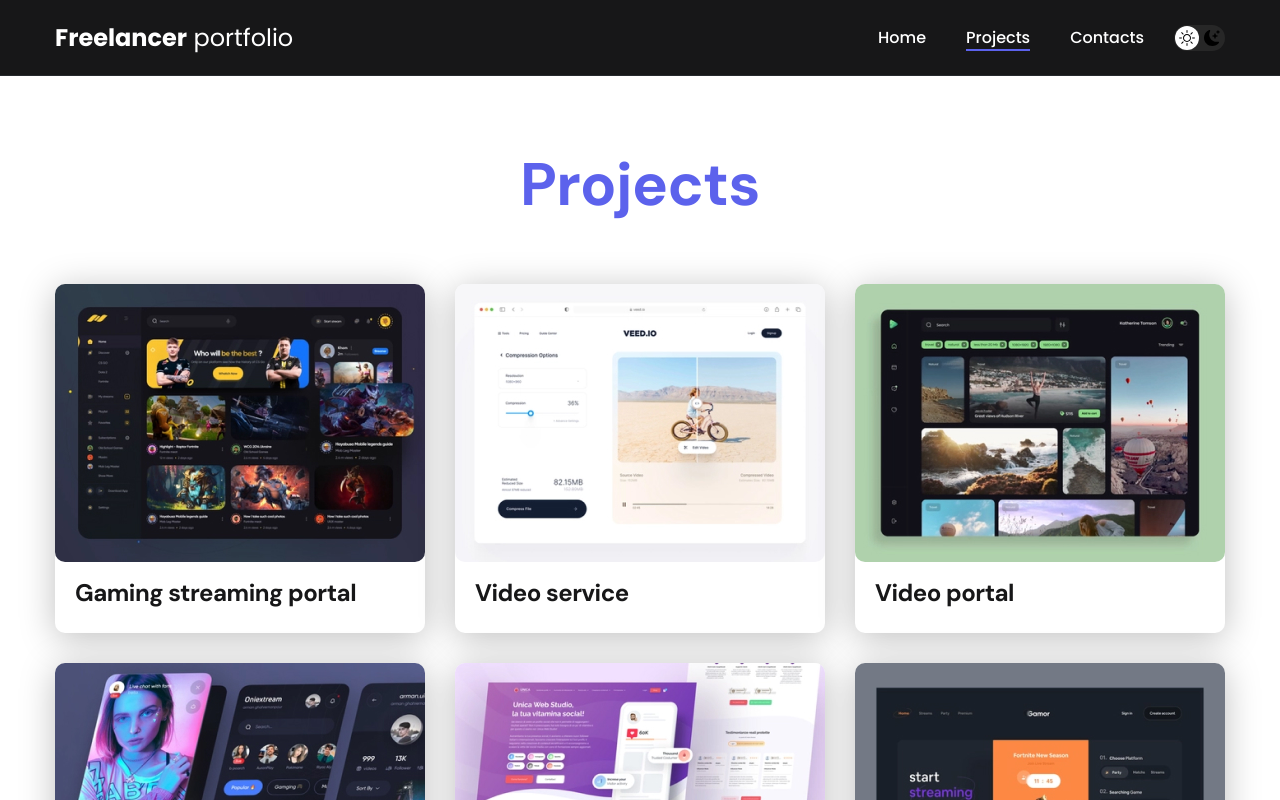
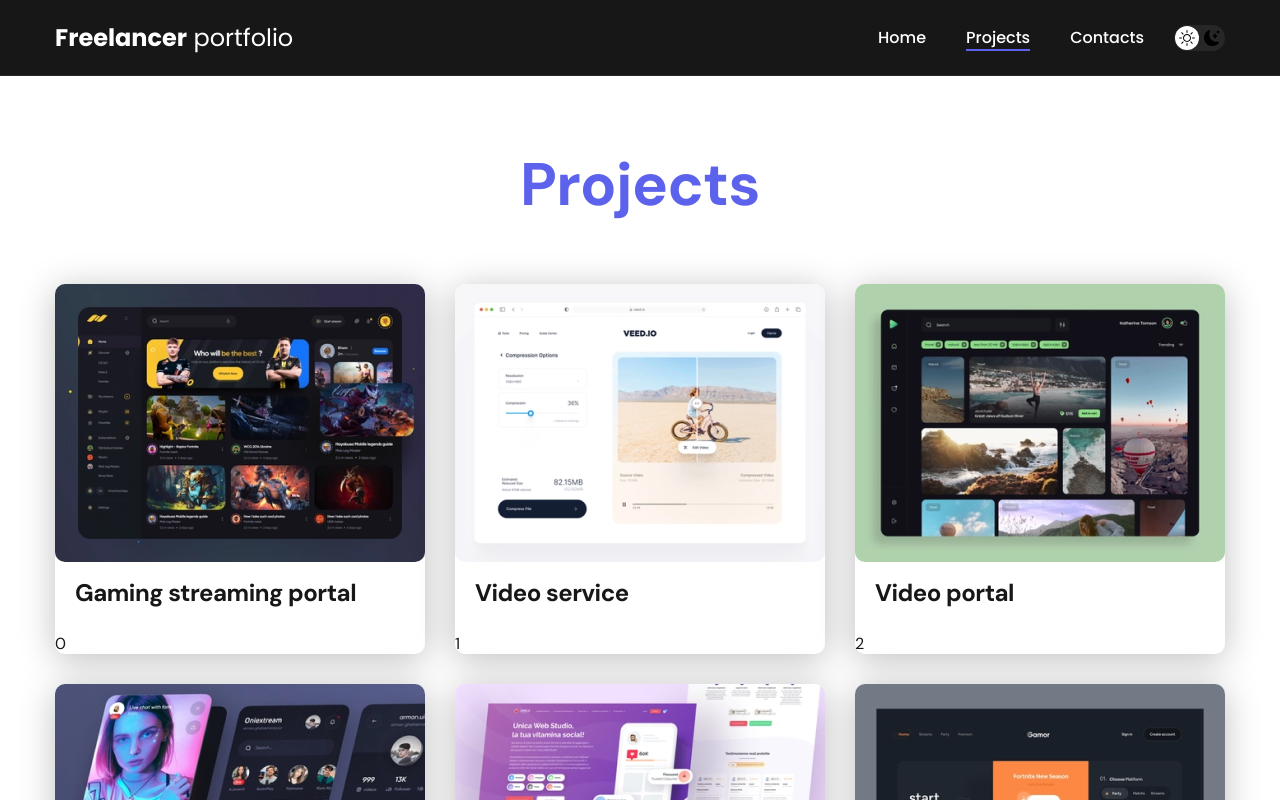
Before and after one commit to sergeyz77/freelance-portfolio-react-start-git, a React (Create React App) app: page /projects in a window 1280 px wide. Shown: the top 800 px of the page. Built offline with nearby package versions, Linux system fonts and the light colour scheme.

Commit message:
ссылки на страницы с проектами

```diff
--- a/src/components/project/Project.js
+++ b/src/components/project/Project.js
@@ -1,10 +1,11 @@
+
 
 import './style.css'
 
 
 
 
-const Project = ({title,img}) => {
+const Project = ({title,img,index}) => {
     return (
 
         <li className="project">
@@ -12,6 +13,7 @@ const Project = ({title,img}) => {
             <img src={img } alt={title} className="project__img"/>
             <h3 className="project__title">{title}</h3>
         </a>
+        {index}
     </li>
 
 
--- a/src/pages/Projects.js
+++ b/src/pages/Projects.js
@@ -22,6 +22,7 @@ const Projects = () => {
                                  key={index}
                                  title={project.title}
                                  img={project.img}
+                                 index={index}
                                   />
 
 
```
